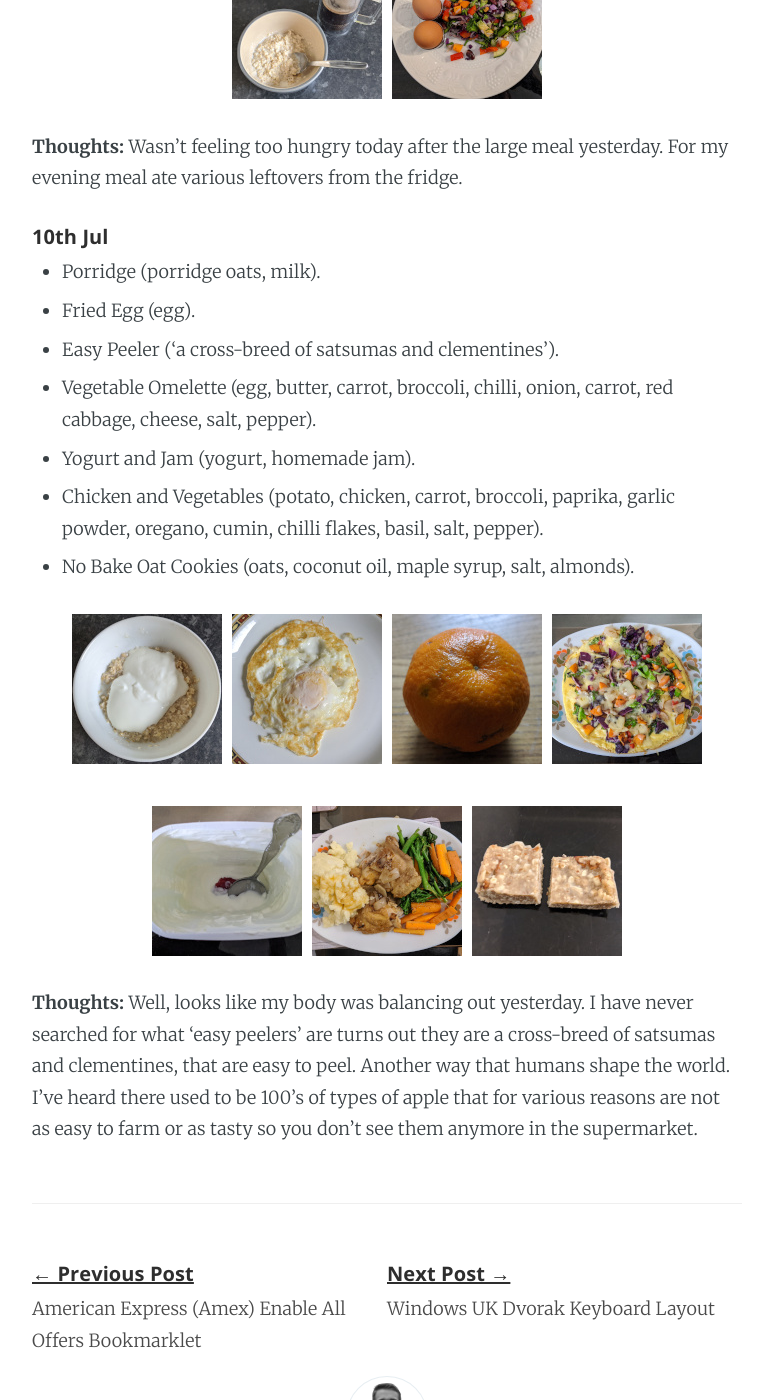
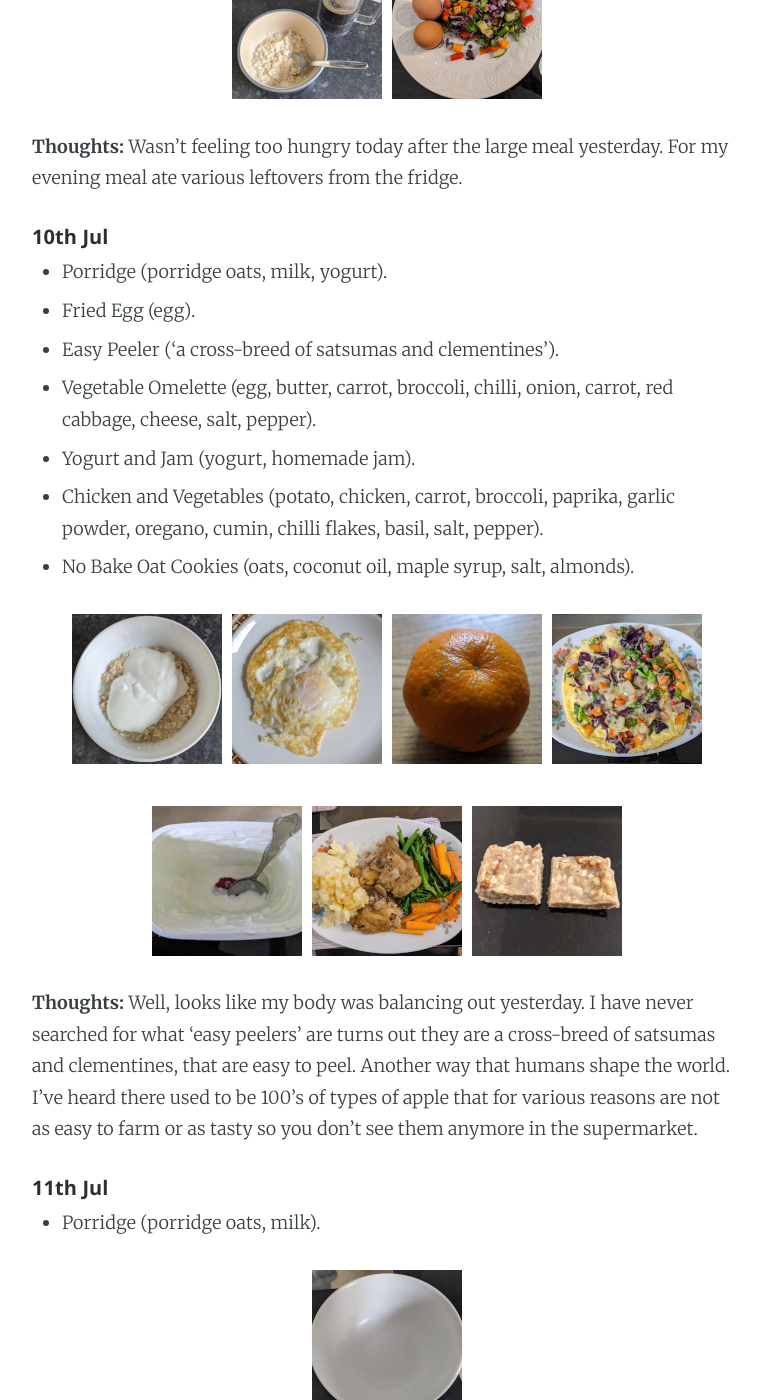
Before and after one commit to NiallBunting/niallbunting.github.io, a Jekyll site: the page built from _posts/2023-07-01-one-ingredient-challenge.markdown, in a window 1280 px wide and 1400 px high, scrolled down 6339 px. Shown: the whole window, without its empty margins (253-1026 px from the left). Built offline with Jekyll 4.4.1, drawn with Linux system fonts in a browser that asks for light colours.

Commit message:
OIC day 11 breakfast

```diff
--- a/_posts/2023-07-01-one-ingredient-challenge.markdown
+++ b/_posts/2023-07-01-one-ingredient-challenge.markdown
@@ -278,7 +278,7 @@ This blog post is going to chart my progress with what I'm eating. I'm no chef a
 
 ##### 10th Jul
 
-* Porridge (porridge oats, milk).
+* Porridge (porridge oats, milk, yogurt).
 * Fried Egg (egg).
 * Easy Peeler ('a cross-breed of satsumas and clementines').
 * Vegetable Omelette (egg, butter, carrot, broccoli, chilli, onion, carrot, red cabbage, cheese, salt, pepper).
@@ -326,6 +326,18 @@ This blog post is going to chart my progress with what I'm eating. I'm no chef a
 
 **Thoughts:** Well, looks like my body was balancing out yesterday. I have never searched for what 'easy peelers' are turns out they are a cross-breed of satsumas and clementines, that are easy to peel. Another way that humans shape the world. I've heard there used to be 100's of types of apple that for various reasons are not as easy to farm or as tasty so you don't see them anymore in the supermarket.
 
+##### 11th Jul
+
+* Porridge (porridge oats, milk).
+
+<div class="gallery">
+  <div class="galleryitem">
+   <a target="_blank" href="/assets/images/oneingredientchallenge/11-porridge.jpg">
+    <img src="/assets/images/oneingredientchallenge/11-porridge-sm.jpg"/>
+   </a>
+  </div>
+</div>
+
 [maltodextrin]: https://en.wikipedia.org/wiki/Maltodextrin
 [phytohaemagglutinin]: https://en.wikipedia.org/wiki/Phytohaemagglutinin
 
```
Also changed, not shown: assets/images/oneingredientchallenge/11-porridge-sm.jpg (added), 1 other file.
